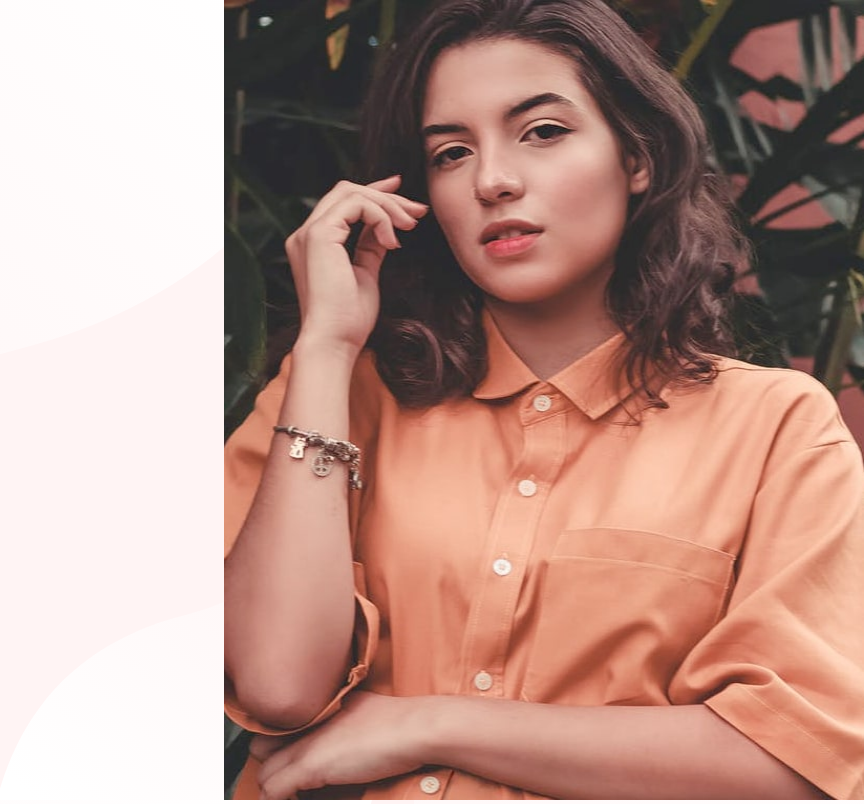
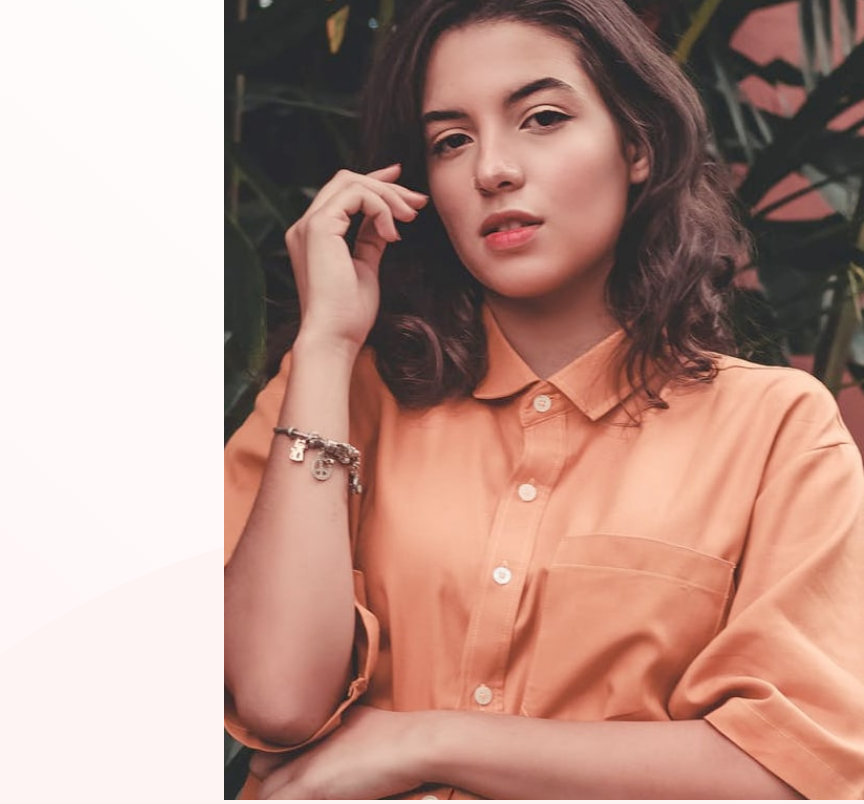
Before and after one commit to EddyDomingo/base-apparel-coming-soon-master, a plain HTML site: page index.html in a window 1280 px wide. Shown: the full height of the page, 416-1280 px from the left. Drawn offline with Linux system fonts and the light colour scheme.

Commit message:
final commit

```diff
--- a/style.scss
+++ b/style.scss
@@ -128,6 +128,7 @@ input[type=email]{
         display: inline;
         height: 100vh;
         width: 50vw;
+        object-fit: cover;
 
     }
 
@@ -162,6 +163,9 @@ input[type=email]{
 
     body{
         background-image: url("images/bg-pattern-desktop.svg");
+        background-repeat: no-repeat;
+        background-size: cover;
+
     }
 
 }
```
Also changed, not shown: style.css, 1 other file.
